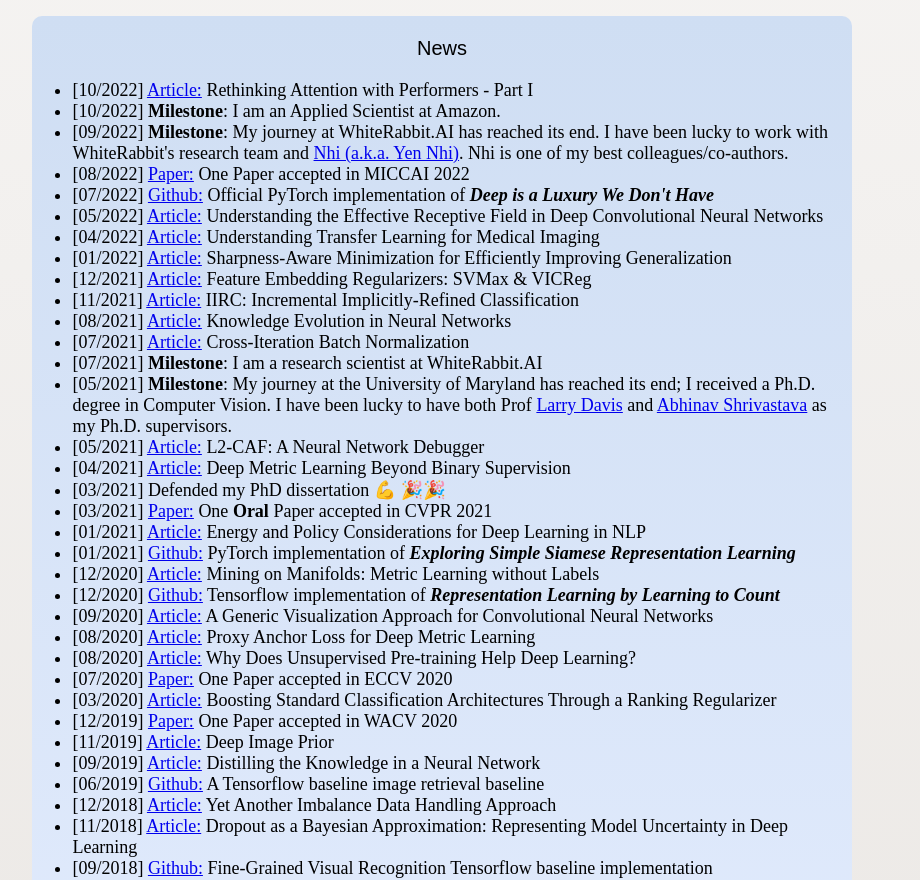
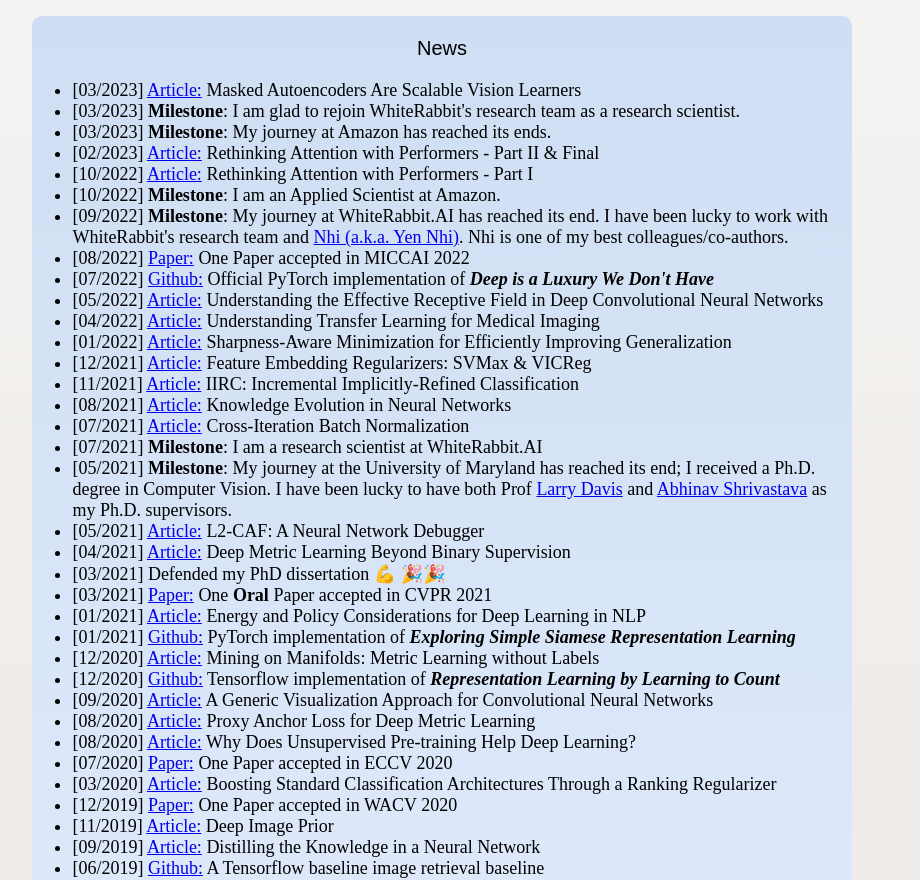
Before and after one commit to ahmdtaha/ahmdtaha.github.io, a plain HTML site: page news.html in a window 1280 px wide. Shown: the part 1358-2238 px from the top of the page, without its empty margins (198-1118 px from the left). Drawn offline with Linux system fonts and the light colour scheme.

Commit message:
Update io with my latest news

```diff
--- a/news.html
+++ b/news.html
@@ -312,6 +312,10 @@
 <div id='news_table' style='width:80%'>
 <p align="center" id="innerlinks">News</p>
 	<ul>
+		<li>[03/2023] <a href='https://medium.com/p/f00ee21e5473' target="_blank">Article:</a> Masked Autoencoders Are Scalable Vision Learners</li>
+		<li>[03/2023] <b>Milestone</b>: I am glad to rejoin WhiteRabbit's research team as a research scientist.</li>
+		<li>[03/2023] <b>Milestone</b>: My journey at Amazon has reached its ends.</li>
+		<li>[02/2023] <a href='https://medium.com/p/c1809de2478a' target="_blank">Article:</a> Rethinking Attention with Performers - Part II & Final</li>
 		<li>[10/2022] <a href='https://medium.com/p/ba6e986bf715' target="_blank">Article:</a> Rethinking Attention with Performers - Part I</li>
 		<li>[10/2022] <b>Milestone</b>: I am an Applied Scientist at Amazon.</li>
 		<li>[09/2022] <b>Milestone</b>: My journey at WhiteRabbit.AI has reached its end. I have been lucky to work with WhiteRabbit's research team and <a href='https://www.linkedin.com/in/nhitruongvu/'>Nhi (a.k.a. Yen Nhi)</a>. Nhi is one of my best colleagues/co-authors.</li>
```
